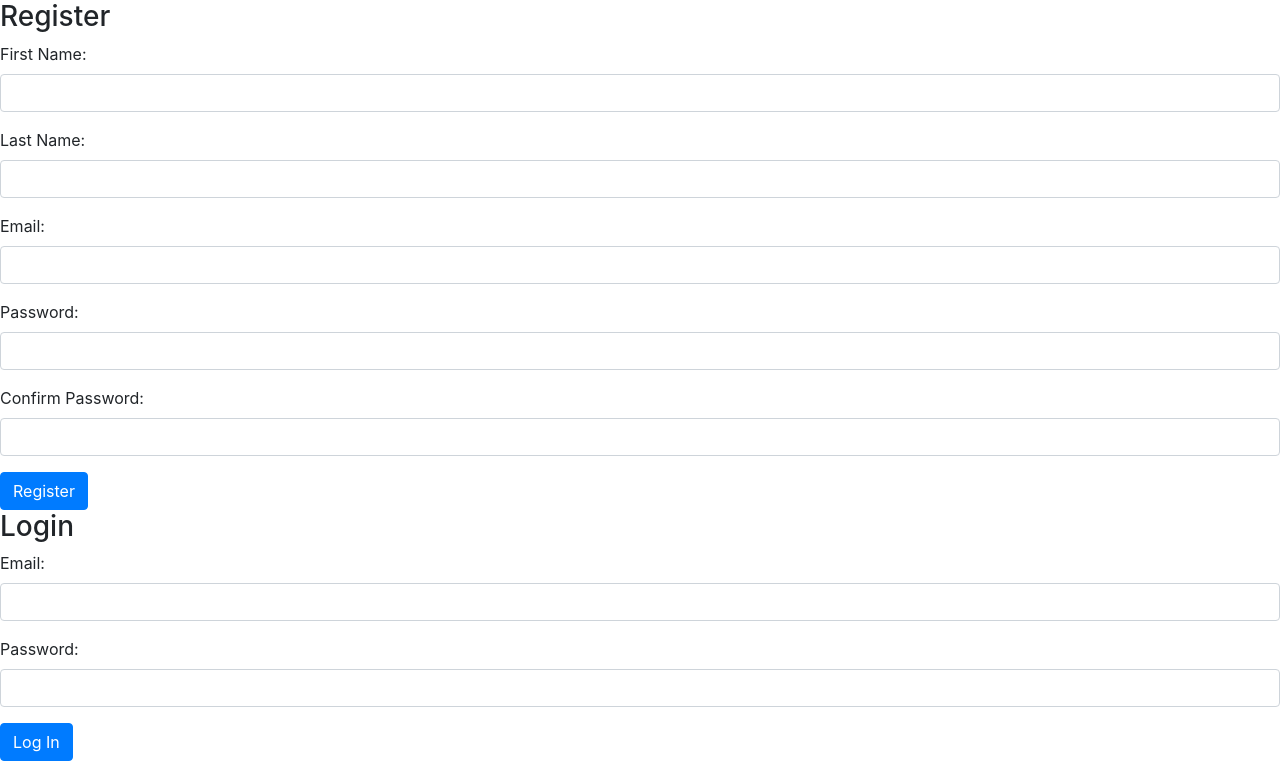
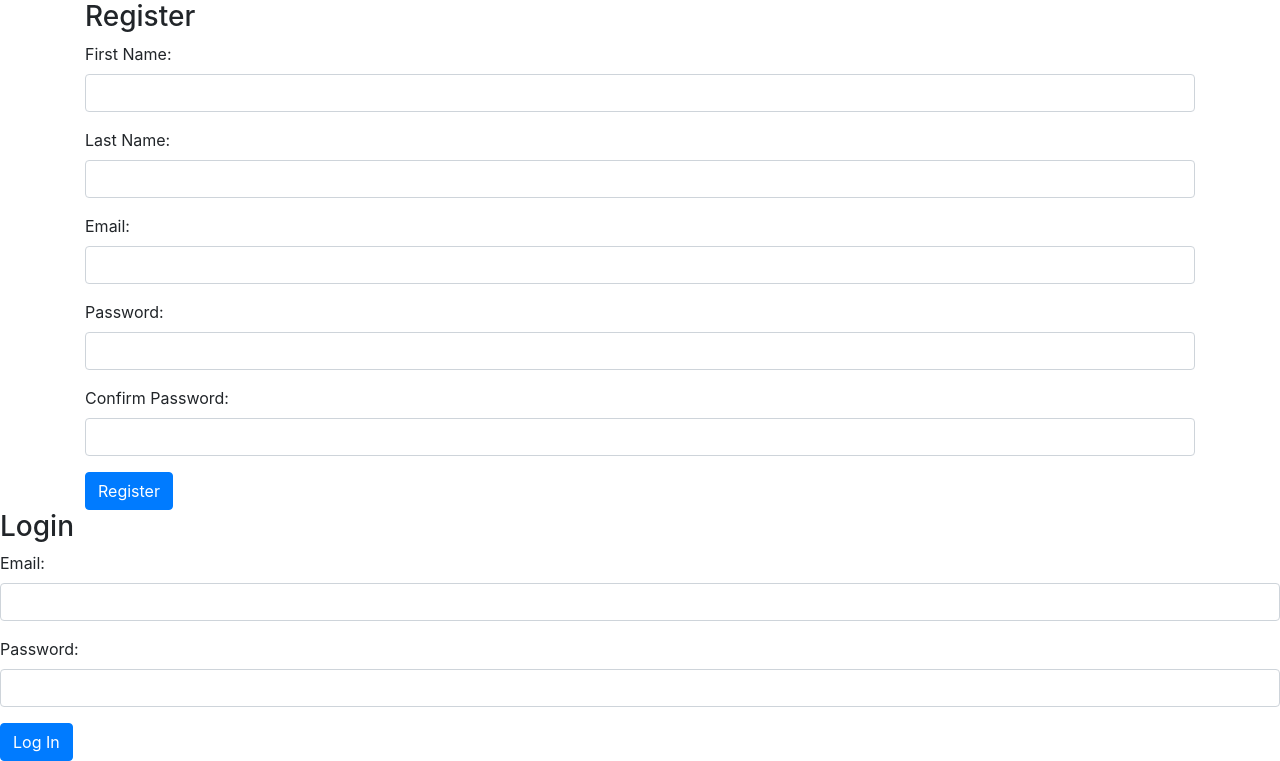
Before and after one commit to cquinsay/dojo-exchange, a Django app: page / in a window 1280 px wide. Shown: the part 66-827 px from the top of the page. Run offline with Django 3.2, Linux system fonts and the light colour scheme; some libraries are stand-ins or nearby versions.

Commit message:
added index.html

```diff
--- a/exchange_app/templates/index.html
+++ b/exchange_app/templates/index.html
@@ -24,7 +24,7 @@
             {% endfor %}
         </ul>
         {% endif %}
-        <section>
+        <div class="container">
             <h3>Register</h3>
             <form action="/register" method="post">
                 {% csrf_token %}
@@ -47,7 +47,7 @@
                 </div>
                 <button class="btn btn-primary" type="submit">Register</button>
             </form>
-        </section>
+        </div>
         <section>
             <h3>Login</h3>
             <form action="/login" method="post">
```
